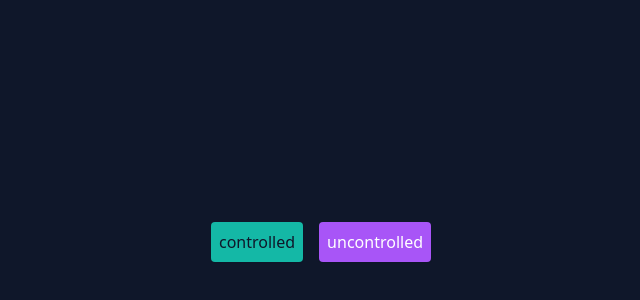
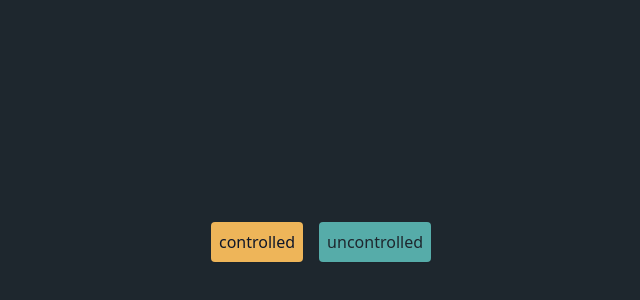
Before and after one commit to tryproxy/react2025q3forms, a React (Vite) app: page / in a window 1280 px wide. Shown: the part 158-458 px from the top of the page, without its empty margins (319-959 px from the left). Built offline with nearby package versions, Linux system fonts and the light colour scheme.

Commit message:
refactor: theme colors

```diff
--- a/src/app/index.css
+++ b/src/app/index.css
@@ -28,21 +28,48 @@
   --color-border: #334155;
 }
 
-[data-theme='dark'] {
-  --color-primary: #a855f7;
+[data-theme='light'] {
+  --color-primary: #56aca9;
   --color-primary-foreground: #ffffff;
 
-  --color-destructive: #ef4444;
+  --color-destructive: #dd5e73;
   --color-destructive-foreground: #ffffff;
 
-  --color-background: #0f172a;
+  --color-background: #dddbdb;
+  --color-accent: #f7d092;
+  --color-accent-foreground: #1e272e;
 
-  --color-accent: #1e293b;
-  --color-accent-foreground: #f9fafb;
+  --color-input: #e8dfd5;
+  --color-secondary: #eeb559;
+  --color-secondary-foreground: #1e272e;
 
-  --color-input: #334155;
+  --color-disabled: #8ea2ad;
+  --color-disabled-foreground: #ffffff;
+
+  --color-overlay: rgba(0, 0, 0, 0.2);
+
+  --color-surface: #f0e9e2;
+  --color-surface-foreground: #1e272e;
+
+  --color-border: #c7bba738;
+}
+
+[data-theme='dark'] {
+  --color-primary: #56aca9;
+  --color-primary-foreground: #1e272e;
+
+  --color-destructive: #8b2f3d;
+  --color-destructive-foreground: #ffffff;
+
+  --color-background: #1e272e;
+  --color-accent: #2f4452;
+  --color-accent-foreground: #ecead2;
+
+  --color-input: #64748b;
 
   --color-secondary: #14b8a6;
+
+  --color-secondary: #eeb559;
   --color-secondary-foreground: #0f172a;
 
   --color-disabled: #64748b;
@@ -50,36 +77,9 @@
 
   --color-overlay: rgba(0, 0, 0, 0.6);
 
-  --color-surface: #1e293b;
   --color-surface-foreground: #f9fafb;
+  --color-surface: #2f4452;
+  --color-surface-foreground: #ecead2;
 
   --color-border: #334155;
 }
-
-[data-theme='light'] {
-  --color-primary: #9333ea;
-  --color-primary-foreground: #ffffff;
-
-  --color-destructive: #dc2626;
-  --color-destructive-foreground: #ffffff;
-
-  --color-background: #f9fafb;
-
-  --color-accent: #e5e7eb;
-  --color-accent-foreground: #111827;
-
-  --color-input: #d1d5db;
-
-  --color-secondary: #0d9488;
-  --color-secondary-foreground: #ffffff;
-
-  --color-disabled: #9ca3af;
-  --color-disabled-foreground: #f3f4f6;
-
-  --color-overlay: rgba(0, 0, 0, 0.4);
-
-  --color-surface: #ffffff;
-  --color-surface-foreground: #111827;
-
-  --color-border: #e5e7eb;
-}
```
